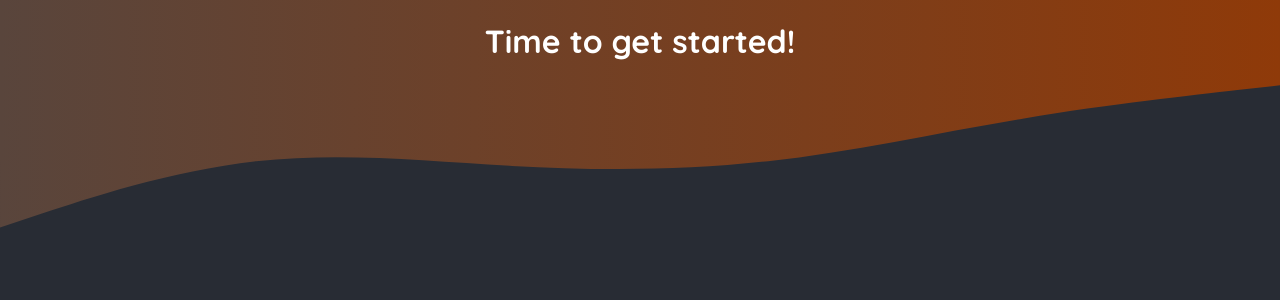
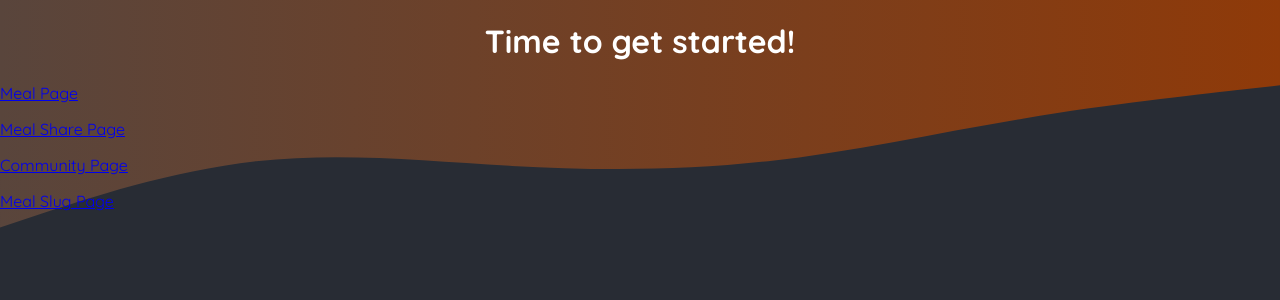
Before and after one commit to nrohitydv/The-Foodie-App, a Next.js app: page / in a window 1280 px wide. Shown: the top 300 px of the page. Built offline with nearby package versions, Linux system fonts and the light colour scheme.

Commit message:
Added some route and dynamic route to different pages

```diff
--- a/app/page.js
+++ b/app/page.js
@@ -1,9 +1,22 @@
+import Link from "next/link";
 export default function Home() {
   return (
     <main>
-      <h1 style={{ color: 'white', textAlign: 'center' }}>
+      <h1 style={{ color: "white", textAlign: "center" }}>
         Time to get started!
       </h1>
+      <p>
+        <Link href="/meals">Meal Page</Link>
+      </p>
+      <p>
+        <Link href="/meals/share">Meal Share Page</Link>
+      </p>
+      <p>
+        <Link href="/community">Community Page</Link>
+      </p>
+      <p>
+        <Link href="/meals/part-1">Meal Slug Page</Link>
+      </p>
     </main>
   );
 }
```
Also changed, not shown: app/community/page.js (added, +11 -0 lines), app/meals/[mealSlug]/page.js (added, +11 -0 lines), app/meals/page.js (added, +11 -0 lines), app/meals/share/page.js (added, +11 -0 lines).
